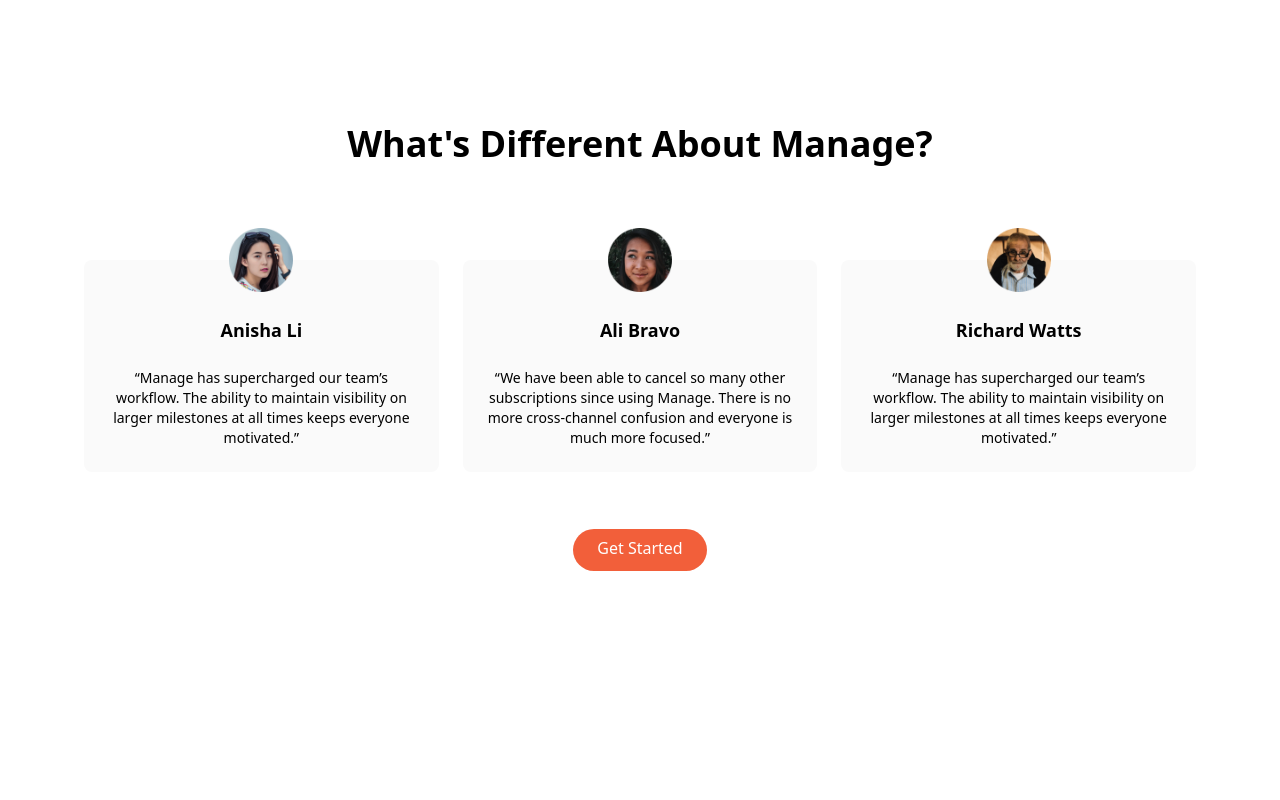
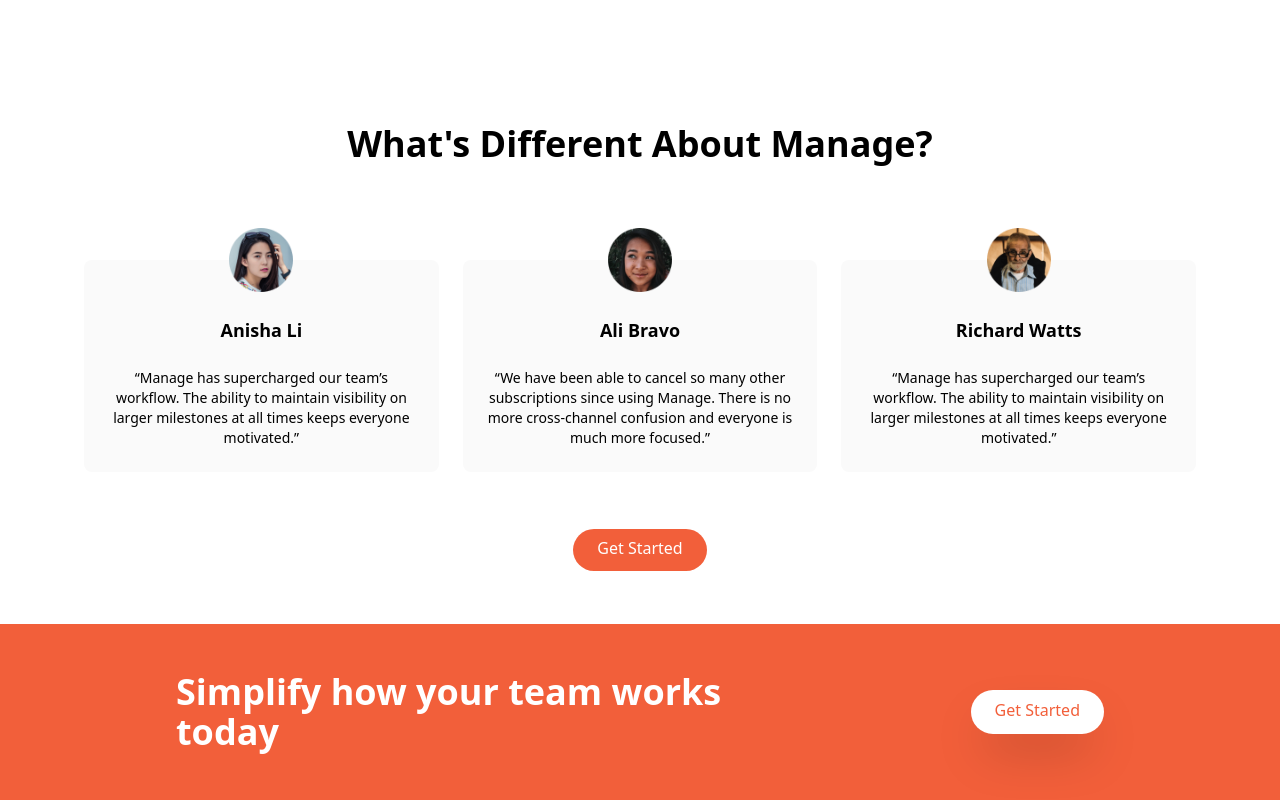
Before and after one commit to ValeriaKey/TailWindPractice, a website: page index.html in a window 1280 px wide. Shown: the part 1144-1944 px from the top of the page. Before the commit the page ends 1768 px from the top, so only its background shows below. Drawn offline with Linux system fonts and the light colour scheme.

Commit message:
CTA Section adding

```diff
--- a/index.html
+++ b/index.html
@@ -181,6 +181,20 @@
             </div>
         </div>
     </section>
+
+    <!-- CTA Section  -->
+    <section id="cta" class="bg-brightRed">
+        <!-- Flex container  -->
+        <div class="container flex flex-col items-center justify-between px-6 py-24 mx-auto space-y-12 md:py-12 md:flex-row md:space-y-0">
+            <!-- Heading  -->
+            <h2 class="text-5xl font-bold leading-tight text-center text-white md:text-4xl md:max-w-xl md:text-left">
+                Simplify how your team works today
+            </h2>
+            <!-- Button  -->
+            <a href="#" class="p-3 px-6 pt-2 text-brightRed bg-white shadow-2xl rounded-full baseline hover:bg-gray-300">Get Started</a>
+        </div>
+
+    </section>
 </body>
 
 </html>
```
Also changed, not shown: css/main.css.
